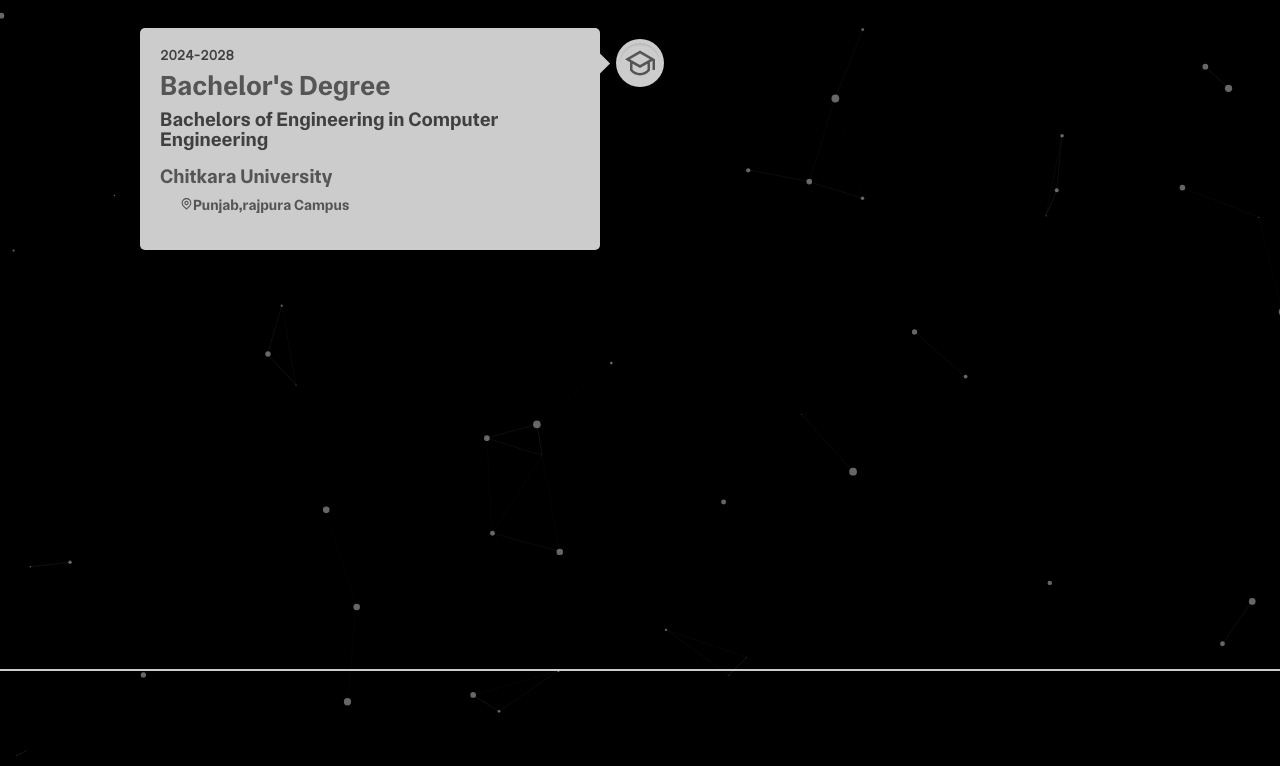
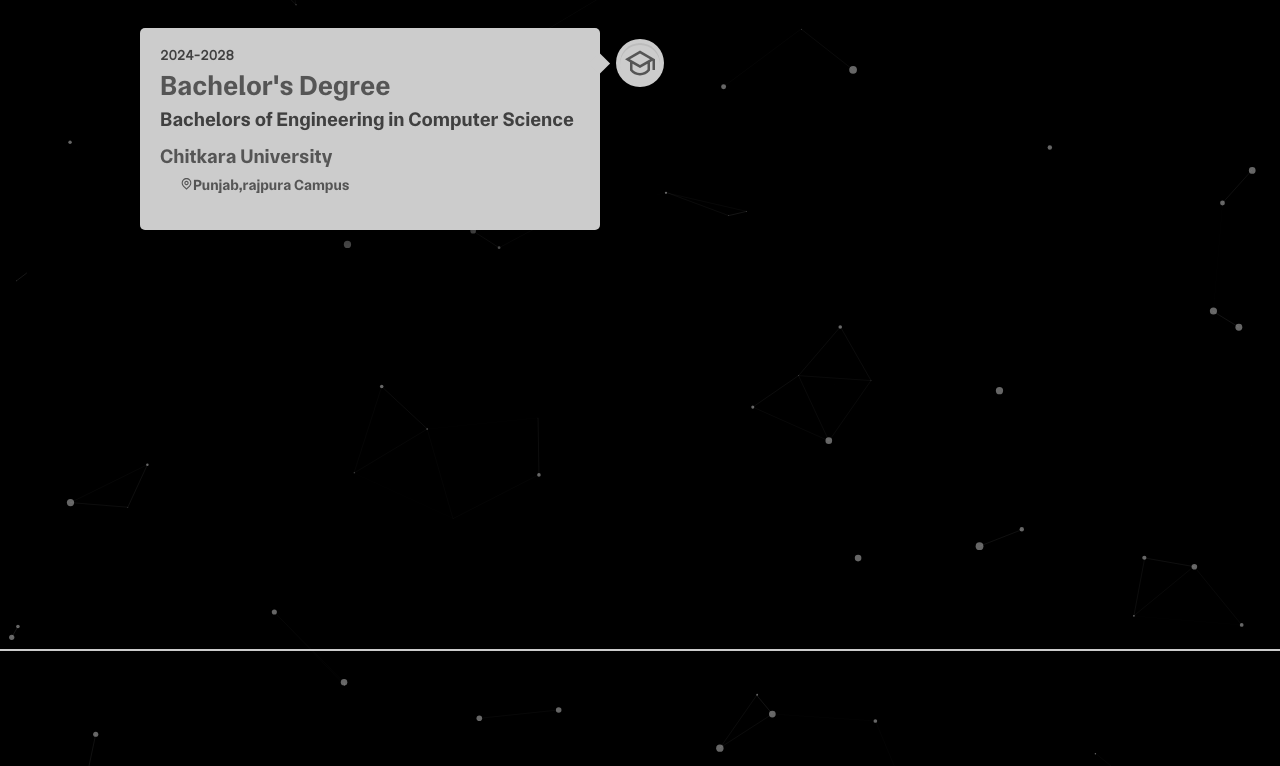
Before and after one commit to Tanishq321/Portfolio, a plain HTML site: page index.html in a window 1280 px wide. Shown: the part 1229-1995 px from the top of the page. Drawn offline with nearby package versions, Linux system fonts and the light colour scheme; animation ran at ten frames a second.

Commit message:
Add files via upload

```diff
--- a/index.html
+++ b/index.html
@@ -172,7 +172,7 @@
                             <span class="title">Bachelor's Degree</span>
 
                         </div>
-                        <p class="edu-detail">Bachelors of Engineering in Computer Engineering </p>
+                        <p class="edu-detail">Bachelors of Engineering in Computer Science </p>
 
                         <p class="institute-name">Chitkara University</p>
                         <div class="university">
@@ -194,12 +194,9 @@
 
             </h2>
             <div class="wrapper wrapper-2">
-
                 <div class="center-line center-line-2">
-
                 </div>
                 <div class="row row-1">
-
                     <!--<section class="sec-1 sec-1-exp edu-sec">
                         <span class="icon">
                             <svg xmlns="http://www.w3.org/2000/svg" viewBox="0 0 24 24" fill="currentColor">
@@ -247,7 +244,7 @@
                 <div class="skill skill-3">
                     <img class="js-icon p-icon" src="Programing-icons/js.png" alt="">
                     <h3 class="skill-sub-heading">Java-Script</h3>
-                    <div class=" range range-js " style="--p:100">
+                    <div class=" range range-js " style="--p:75">
                     </div>
                 </div>
 
--- a/script.js
+++ b/script.js
@@ -22,7 +22,7 @@ cert.addEventListener("click", function () {
 });
 document.addEventListener("keydown", function (e) {
   if (e.key === "Escape" && !model.classList.contains("hidden")) {
-    !model.classList.add("hidden");
+    model.classList.add("hidden");
   }
 });
 certificate.forEach((element) => {
@@ -508,7 +508,7 @@ const obs15 = new IntersectionObserver(
     rootMargin: "50px",
   }
 );
-obs15.observe(project_2);
+/*obs15.observe(project_2);
 const p5img1 = document.querySelector(".proj5-img");
 const p5img2 = document.querySelector(".p5-img-2");
 const p5img_wrp = document.querySelector(".demo-img-wrapper-5");
@@ -595,4 +595,4 @@ const obs18 = new IntersectionObserver(
     rootMargin: "50px",
   }
 );
-obs18.observe(project5);
+obs18.observe(project5);*/
--- a/style.css
+++ b/style.css
@@ -37,6 +37,7 @@ body {
     font-weight: 400;
     color: #555;
     pointer-events: none;
+    overflow-x: hidden;
 }
 
 .section-hero {
@@ -127,7 +128,7 @@ body {
     left: 0;
     right: 0;
     height: 100%;
-    height: 863rem;
+    height: 647rem;
     z-index: -2;
     pointer-events: auto;
 }
```
